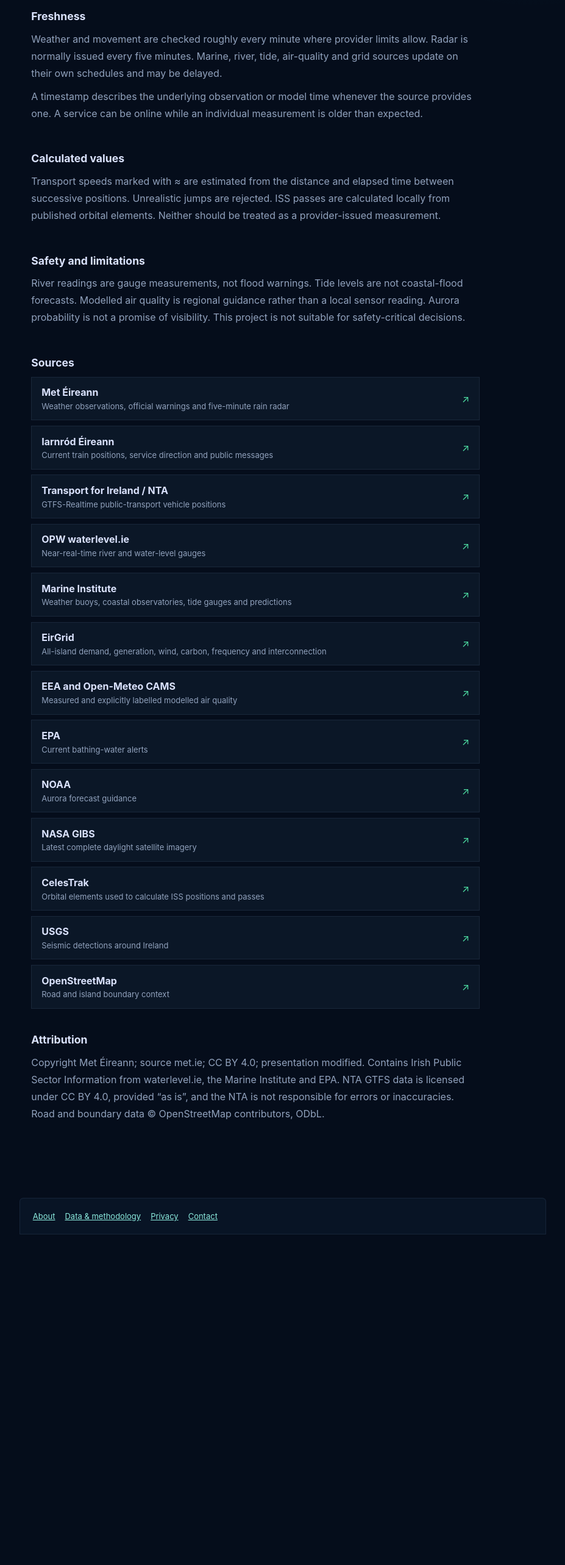
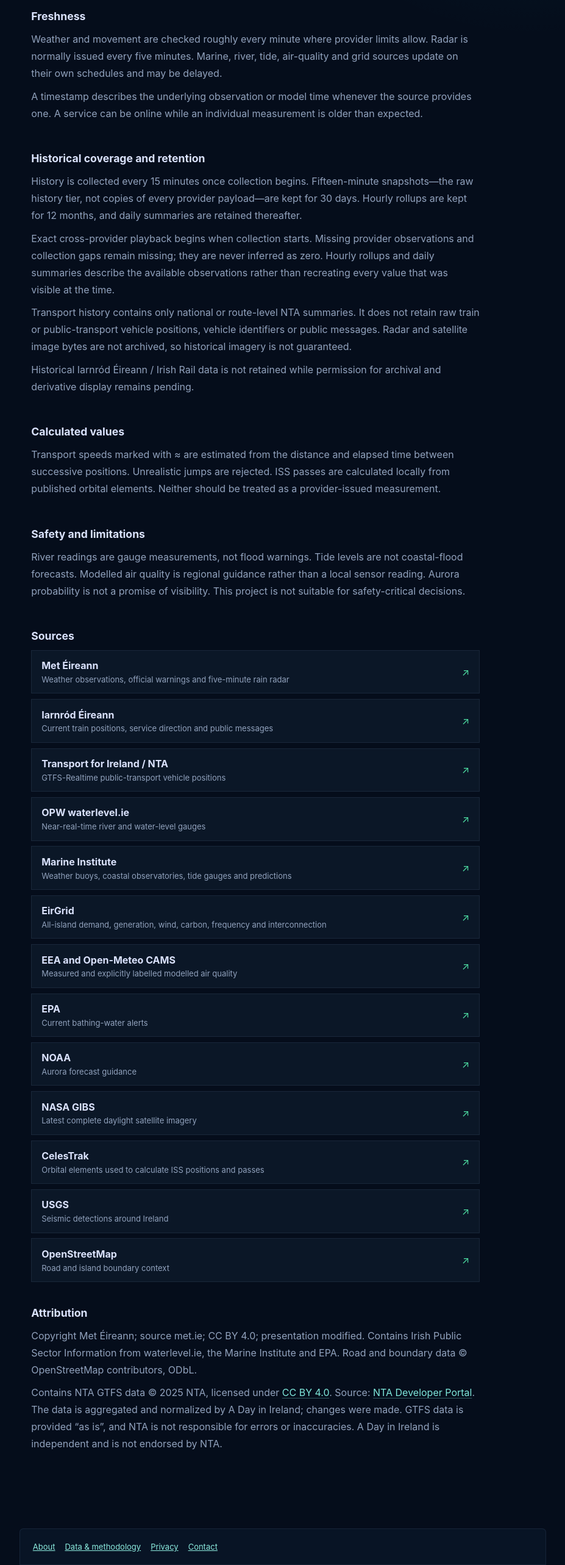
Before and after one commit to koya-illek/a-day-in-ireland, a Next.js app: page /data in a window 1280 px wide. Shown: the part 677-3243 px from the top of the page at 61% size, without its empty margins (176-1103 px from the left). Before the commit the page ends 2701 px from the top, so only its background shows below. Built offline with nearby package versions, Linux system fonts and the light colour scheme.

Commit message:
Document history retention and attribution

```diff
--- a/app/data/page.tsx
+++ b/app/data/page.tsx
@@ -36,6 +36,13 @@ export default function DataPage() {
         <p>A timestamp describes the underlying observation or model time whenever the source provides one. A service can be online while an individual measurement is older than expected.</p>
       </section>
       <section>
+        <h2>Historical coverage and retention</h2>
+        <p>History is collected every 15 minutes once collection begins. Fifteen-minute snapshots—the raw history tier, not copies of every provider payload—are kept for 30 days. Hourly rollups are kept for 12 months, and daily summaries are retained thereafter.</p>
+        <p>Exact cross-provider playback begins when collection starts. Missing provider observations and collection gaps remain missing; they are never inferred as zero. Hourly rollups and daily summaries describe the available observations rather than recreating every value that was visible at the time.</p>
+        <p>Transport history contains only national or route-level NTA summaries. It does not retain raw train or public-transport vehicle positions, vehicle identifiers or public messages. Radar and satellite image bytes are not archived, so historical imagery is not guaranteed.</p>
+        <p>Historical Iarnród Éireann / Irish Rail data is not retained while permission for archival and derivative display remains pending.</p>
+      </section>
+      <section>
         <h2>Calculated values</h2>
         <p>Transport speeds marked with ≈ are estimated from the distance and elapsed time between successive positions. Unrealistic jumps are rejected. ISS passes are calculated locally from published orbital elements. Neither should be treated as a provider-issued measurement.</p>
       </section>
@@ -57,7 +64,10 @@ export default function DataPage() {
       </section>
       <section>
         <h2>Attribution</h2>
-        <p>Copyright Met Éireann; source met.ie; CC BY 4.0; presentation modified. Contains Irish Public Sector Information from waterlevel.ie, the Marine Institute and EPA. NTA GTFS data is licensed under CC BY 4.0, provided “as is”, and the NTA is not responsible for errors or inaccuracies. Road and boundary data © OpenStreetMap contributors, ODbL.</p>
+        <p>Copyright Met Éireann; source met.ie; CC BY 4.0; presentation modified. Contains Irish Public Sector Information from waterlevel.ie, the Marine Institute and EPA. Road and boundary data © OpenStreetMap contributors, ODbL.</p>
+        <p>
+          Contains NTA GTFS data © 2025 NTA, licensed under <a href="https://creativecommons.org/licenses/by/4.0/" target="_blank" rel="noreferrer">CC BY 4.0</a>. Source: <a href="https://developer.nationaltransport.ie/" target="_blank" rel="noreferrer">NTA Developer Portal</a>. The data is aggregated and normalized by A Day in Ireland; changes were made. GTFS data is provided “as is”, and NTA is not responsible for errors or inaccuracies. A Day in Ireland is independent and is not endorsed by NTA.
+        </p>
       </section>
     </InfoPage>
   );
```
Also changed, not shown: app/privacy/page.tsx (+6 -1 lines), 1 other file (tests, documents, lock files or other folders).
